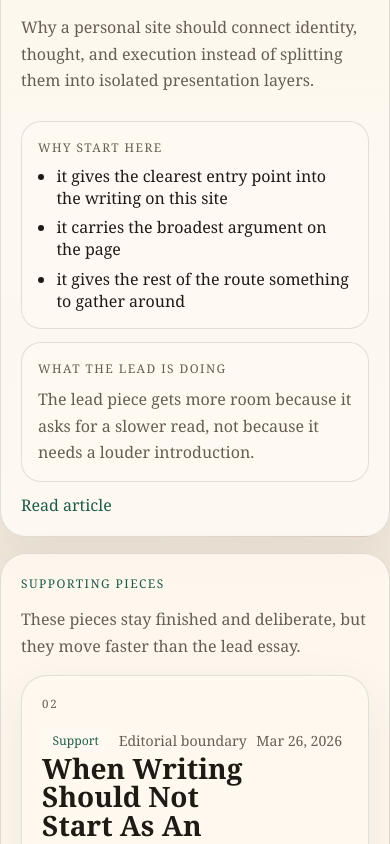
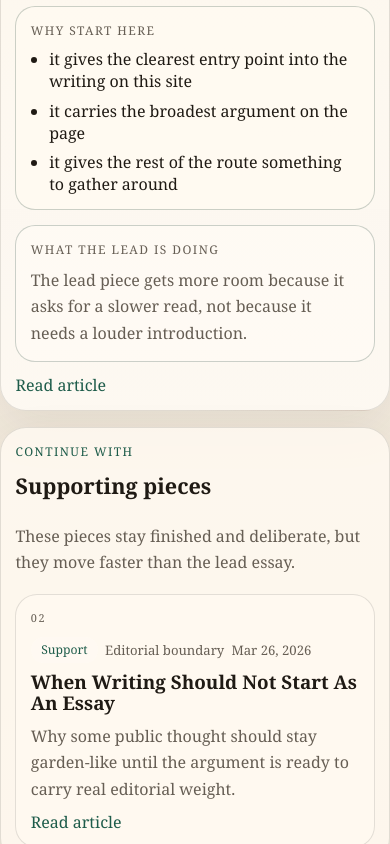
Before and after one commit to 2zcory/2zcory-garden, a Next.js app: page /writing in a window 390 px wide. Shown: the part 1160-2004 px from the top of the page. Built offline with nearby package versions, Linux system fonts and the light colour scheme.

Commit message:
Refine writing list hierarchy

```diff
--- a/app/globals.css
+++ b/app/globals.css
@@ -946,18 +946,19 @@ main {
 .writing-entry,
 .writing-entry-body,
 .writing-entry-head,
-.writing-entry-grid,
-.writing-entry-column {
+.writing-entry-main,
+.writing-lead-notes,
+.writing-lead-note {
   display: grid;
 }
 
 .writing-page-shell {
-  gap: 1rem;
+  gap: 1.35rem;
 }
 
 .writing-entry {
   gap: 1rem;
-  padding: 1.25rem;
+  padding: 1.35rem;
   border: 1px solid var(--line);
   border-radius: 26px;
   box-shadow: var(--shadow);
@@ -988,7 +989,9 @@ main {
 
 .writing-entry-body,
 .writing-entry-head,
-.writing-entry-column,
+.writing-entry-main,
+.writing-lead-notes,
+.writing-lead-note,
 .writing-support-head {
   gap: 0.75rem;
 }
@@ -1001,26 +1004,29 @@ main {
   align-items: center;
 }
 
+.writing-entry-head h2,
+.writing-entry-head h3 {
+  margin: 0;
+}
+
 .writing-entry-head h2 {
-  margin: 0;
-  max-width: 14ch;
+  max-width: 13ch;
   font-size: clamp(1.75rem, 2.9vw, 2.45rem);
   line-height: 1.02;
 }
 
-.writing-entry-grid {
-  gap: 0.85rem;
-}
-
-.writing-entry-column {
-  gap: 0.45rem;
-  padding: 1rem;
-  border: 1px solid var(--line);
-  border-radius: 20px;
-  background: color-mix(in srgb, var(--surface-strong) 78%, transparent);
-}
-
-.writing-entry-column p,
+.writing-entry-head h3 {
+  max-width: 18ch;
+  font-size: clamp(1.2rem, 2vw, 1.5rem);
+  line-height: 1.12;
+}
+
+.writing-entry-main {
+  gap: 0.55rem;
+}
+
+.writing-entry-excerpt,
+.writing-lead-note p,
 .writing-route-note p,
 .writing-support-head p,
 .writing-locale-note {
@@ -1029,6 +1035,23 @@ main {
 
 .writing-entry-label {
   color: var(--muted);
+}
+
+.writing-lead-notes {
+  gap: 0.9rem;
+  padding-top: 0.15rem;
+}
+
+.writing-lead-note {
+  gap: 0.45rem;
+  padding: 1rem 1.05rem;
+  border: 1px solid color-mix(in srgb, var(--accent) 12%, var(--line));
+  border-radius: 20px;
+  background: color-mix(in srgb, var(--surface-strong) 78%, transparent);
+}
+
+.writing-lead-note-editorial {
+  background: color-mix(in srgb, var(--surface) 78%, transparent);
 }
 
 .writing-entry-points {
@@ -1216,8 +1239,8 @@ main {
 }
 
 .writing-support-shell {
-  gap: 1rem;
-  padding: 1.25rem;
+  gap: 1.15rem;
+  padding: 1.2rem 1.25rem;
   border: 1px solid var(--line);
   border-radius: 26px;
   box-shadow: var(--shadow);
@@ -1233,6 +1256,22 @@ main {
 
 .writing-badge-muted {
   background: color-mix(in srgb, var(--surface) 74%, transparent);
+}
+
+.writing-entry-support {
+  gap: 0.75rem;
+  padding: 1rem 1.05rem;
+  border-radius: 22px;
+  box-shadow: none;
+}
+
+.writing-entry-support .writing-entry-body {
+  gap: 0.55rem;
+}
+
+.writing-entry-support .writing-entry-meta {
+  gap: 0.45rem;
+  font-size: 0.82rem;
 }
 
 .writing-route-note {
@@ -1887,6 +1926,24 @@ html[data-theme="dark"] .projects-badge-muted {
     width: 100%;
     justify-content: center;
   }
+
+  .writing-entry,
+  .writing-support-shell {
+    padding: 1rem;
+  }
+
+  .writing-entry-head h2,
+  .writing-entry-head h3 {
+    max-width: none;
+  }
+
+  .writing-entry-head h3 {
+    font-size: 1.28rem;
+  }
+
+  .writing-lead-note {
+    padding: 0.9rem;
+  }
 }
 
 @media (max-width: 480px) {
@@ -2018,6 +2075,18 @@ html[data-theme="dark"] .projects-badge-muted {
   .projects-support-head p {
     font-size: 0.96rem;
     line-height: 1.55;
+  }
+
+  .writing-page-shell {
+    gap: 1rem;
+  }
+
+  .writing-entry-support {
+    padding: 0.95rem;
+  }
+
+  .writing-support-head {
+    gap: 0.55rem;
   }
 
   .projects-route-note {
@@ -2541,6 +2610,20 @@ html[data-theme="dark"] .projects-badge-muted {
 }
 
 @media (max-width: 480px) {
+  .writing-entry,
+  .writing-support-shell,
+  .writing-route-note {
+    padding: 0.9rem;
+  }
+
+  .writing-entry-rank {
+    font-size: 0.68rem;
+  }
+
+  .writing-entry-head h3 {
+    font-size: 1.18rem;
+  }
+
   .projects-entry,
   .projects-support-list {
     gap: 0.75rem;
--- a/components/writing/writing-page.tsx
+++ b/components/writing/writing-page.tsx
@@ -31,6 +31,7 @@ type WritingCopy = {
   readArticle: string;
   emptyTitle: string;
   emptyBody: string;
+  supportEyebrow: string;
   supportRoleEditorial: string;
   supportRoleShorter: string;
 };
@@ -71,6 +72,7 @@ export const WRITING_COPY: Record<AppLocale, WritingCopy> = {
     readArticle: "Read article",
     emptyTitle: "No writing published yet.",
     emptyBody: "This section is ready for essays, but the first shaped pieces have not been added yet.",
+    supportEyebrow: "Continue with",
     supportRoleEditorial: "Editorial boundary",
     supportRoleShorter: "Shorter shaped piece"
   },
@@ -109,6 +111,7 @@ export const WRITING_COPY: Record<AppLocale, WritingCopy> = {
     readArticle: "Đọc bài viết",
     emptyTitle: "Chưa có bài viết nào được xuất bản.",
     emptyBody: "Khu vực này đã sẵn cho bài viết dài, nhưng những bài đã được gọt đầu tiên vẫn chưa được thêm vào.",
+    supportEyebrow: "Đọc tiếp",
     supportRoleEditorial: "Ranh giới biên tập",
     supportRoleShorter: "Bài ngắn đã được gọt"
   },
@@ -147,6 +150,7 @@ export const WRITING_COPY: Record<AppLocale, WritingCopy> = {
     readArticle: "記事を読む",
     emptyTitle: "まだ公開された文章はありません。",
     emptyBody: "この場所は文章のために空けてありますが、最初の一本はまだ公開されていません。",
+    supportEyebrow: "続けて読む",
     supportRoleEditorial: "ゆっくり読む一本",
     supportRoleShorter: "短めの文章"
   }
@@ -195,19 +199,19 @@ export function WritingPage({locale, LinkComponent, englishOnlyNote}: WritingPag
             <div className="writing-entry-rank">01</div>
             <div className="writing-entry-body">
               <div className="writing-entry-head">
-                <div>
+                <div className="writing-entry-main">
                   <div className="meta-row writing-entry-meta">
                     <span className="badge">{copy.leadLabel}</span>
                     <span>{copy.leadTheme}</span>
                     <span>{formatDate(leadArticle.publishedAt, locale)}</span>
                   </div>
                   <h2>{leadArticle.title}</h2>
+                  <p className="muted writing-entry-excerpt">{leadArticle.excerpt}</p>
                 </div>
-                <p className="muted">{leadArticle.excerpt}</p>
               </div>
 
-              <div className="writing-entry-grid">
-                <section className="writing-entry-column">
+              <div className="writing-lead-notes">
+                <section className="writing-lead-note">
                   <p className="eyebrow writing-entry-label">{copy.leadWhy}</p>
                   <ul className="writing-entry-points">
                     {copy.leadWhyPoints.map((point) => (
@@ -215,7 +219,7 @@ export function WritingPage({locale, LinkComponent, englishOnlyNote}: WritingPag
                     ))}
                   </ul>
                 </section>
-                <section className="writing-entry-column">
+                <section className="writing-lead-note writing-lead-note-editorial">
                   <p className="eyebrow writing-entry-label">{copy.leadRole}</p>
                   <p className="muted">{copy.leadRoleBody}</p>
                 </section>
@@ -236,7 +240,8 @@ export function WritingPage({locale, LinkComponent, englishOnlyNote}: WritingPag
           {supportArticles.length > 0 ? (
             <section className="writing-support-shell">
               <div className="writing-support-head">
-                <p className="eyebrow">{copy.supportTitle}</p>
+                <p className="eyebrow">{copy.supportEyebrow}</p>
+                <h2 className="section-heading">{copy.supportTitle}</h2>
                 <p className="muted">{copy.supportBody}</p>
               </div>
 
@@ -248,7 +253,7 @@ export function WritingPage({locale, LinkComponent, englishOnlyNote}: WritingPag
                     </div>
                     <div className="writing-entry-body">
                       <div className="writing-entry-head">
-                        <div>
+                        <div className="writing-entry-main">
                           <div className="meta-row writing-entry-meta">
                             <span className="badge writing-badge-muted">{copy.supportLabel}</span>
                             <span>
@@ -256,10 +261,11 @@ export function WritingPage({locale, LinkComponent, englishOnlyNote}: WritingPag
                             </span>
                             <span>{formatDate(article.publishedAt, locale)}</span>
                           </div>
-                          <h2>{article.title}</h2>
+                          <h3>{article.title}</h3>
                         </div>
-                        <p className="muted">{article.excerpt}</p>
                       </div>
+
+                      <p className="muted writing-entry-excerpt">{article.excerpt}</p>
 
                       {locale !== "en" && !article.availableLocales.includes(locale) && englishOnlyNote ? (
                         <p className="locale-note writing-locale-note">{englishOnlyNote}</p>
```
